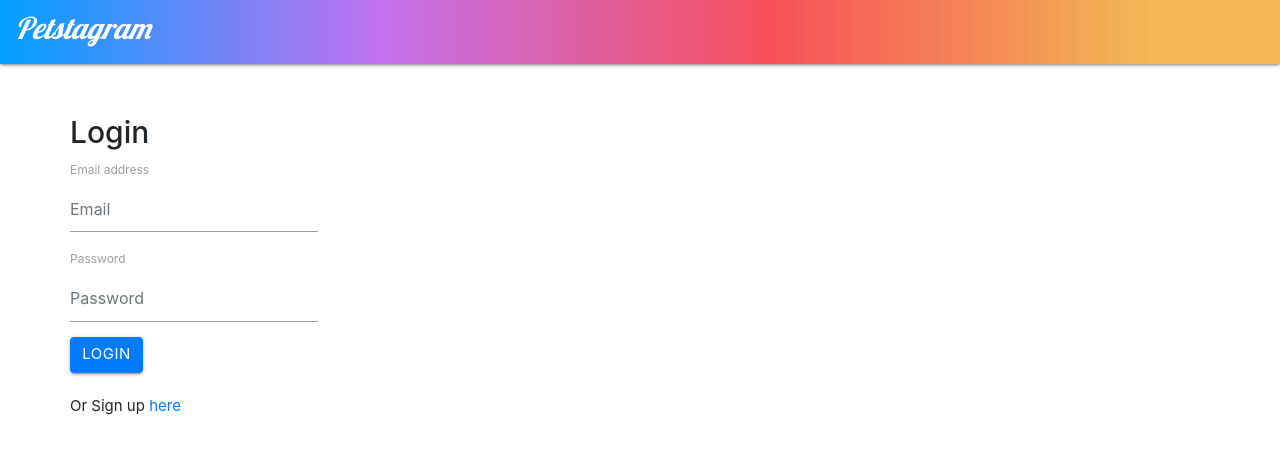
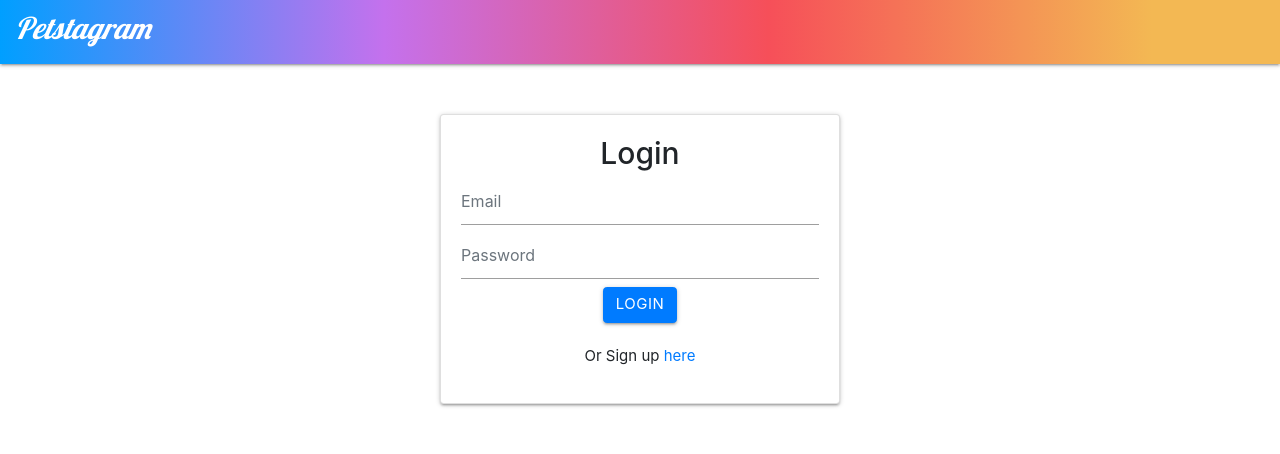
Before and after one commit to Vincent-Diaz/Petstagram, a React (Create React App) app in the folder client/: page /login in a window 1280 px wide. Shown: the top 454 px of the page. Built offline with nearby package versions, Linux system fonts and the light colour scheme; no server answers.

Commit message:
style login and signup pages

```diff
--- a/client/package.json
+++ b/client/package.json
@@ -2,7 +2,8 @@
   "name": "client",
   "version": "0.1.0",
   "private": true,
-  "proxy": "http://localhost:3001",
+  "secure": false,
+  "proxy": "http://127.0.0.1/3001/",
   "dependencies": {
     "@testing-library/jest-dom": "^5.11.6",
     "@testing-library/react": "^11.2.2",
--- a/client/src/pages/Login.js
+++ b/client/src/pages/Login.js
@@ -1,11 +1,11 @@
 
-import React, {useState, useRef} from 'react';
-import {Link} from 'react-router-dom';
+import React, { useState, useRef } from 'react';
+import { Link } from 'react-router-dom';
 import API from "../utils/api";
 import { AUTH_SET_LOGGED_IN } from "../utils/actions";
 import { useStoreContext } from "../utils/GlobalStore";
-import {Container, Row, Col} from "../components/Grid";
-import { Navbar} from 'react-bootstrap';
+// import {Container, Row, Col} from "../components/Grid";
+import { Navbar } from 'react-bootstrap';
 
 function Login() {
     const [showError, setShowError] = useState(false);
@@ -40,24 +40,19 @@ function Login() {
     }
 
     return <div>
-        <Navbar style={{ background:'linear-gradient(to right,#009FFF, #c471ed, #f64f59, #f3b853 90%)', marginBottom: '50px' }}>
+        <Navbar style={{ background: 'linear-gradient(to right,#009FFF, #c471ed, #f64f59, #f3b853 90%)', marginBottom: '50px' }}>
             <Navbar.Brand href="/">
-            <h2 id="logo" style={{ color: 'white', marginRight:15}}>Petstagram</h2>
+                <h2 id="logo" style={{ color: 'white', marginRight: 15 }}>Petstagram</h2>
             </Navbar.Brand>
         </Navbar>
-        <Container>
-            <Row>
-                <Col size="col-md-6 col-md-offset-3">
+        <div className="mycard">
+            <div className='card auth-card'>
                 <h2>Login</h2>
                 <form className="signup" onSubmit={handleLogin}>
-                        <div className="form-group">
-                            <label htmlFor="exampleInputEmail1">Email address</label>
                     <input type="email" className="form-control" placeholder="Email" ref={emailRef} />
-                        </div>
-                        <div className="form-group">
-                            <label htmlFor="exampleInputPassword1">Password</label>
+
                     <input type="password" className="form-control" placeholder="Password" ref={passwordRef} />
-                        </div>
+
                     <div style={{ "display": showError ? "block" : "none" }} id="alert" className="alert alert-danger" role="alert">
                         <span className="glyphicon glyphicon-exclamation-sign" aria-hidden="true"></span>
                         <span className="sr-only">Error:</span> <span className="msg">{errorMessage}</span>
@@ -66,9 +61,8 @@ function Login() {
                 </form>
                 <br />
                 <p>Or Sign up  <Link to="/signup">here</Link></p>
-                </Col>
-            </Row>
-        </Container>
+            </div>
+        </div>
     </div>
 }
 
```
Also changed, not shown: client/src/App.js (+2 -7 lines). Lines whose indentation alone changed are shown as unchanged.
